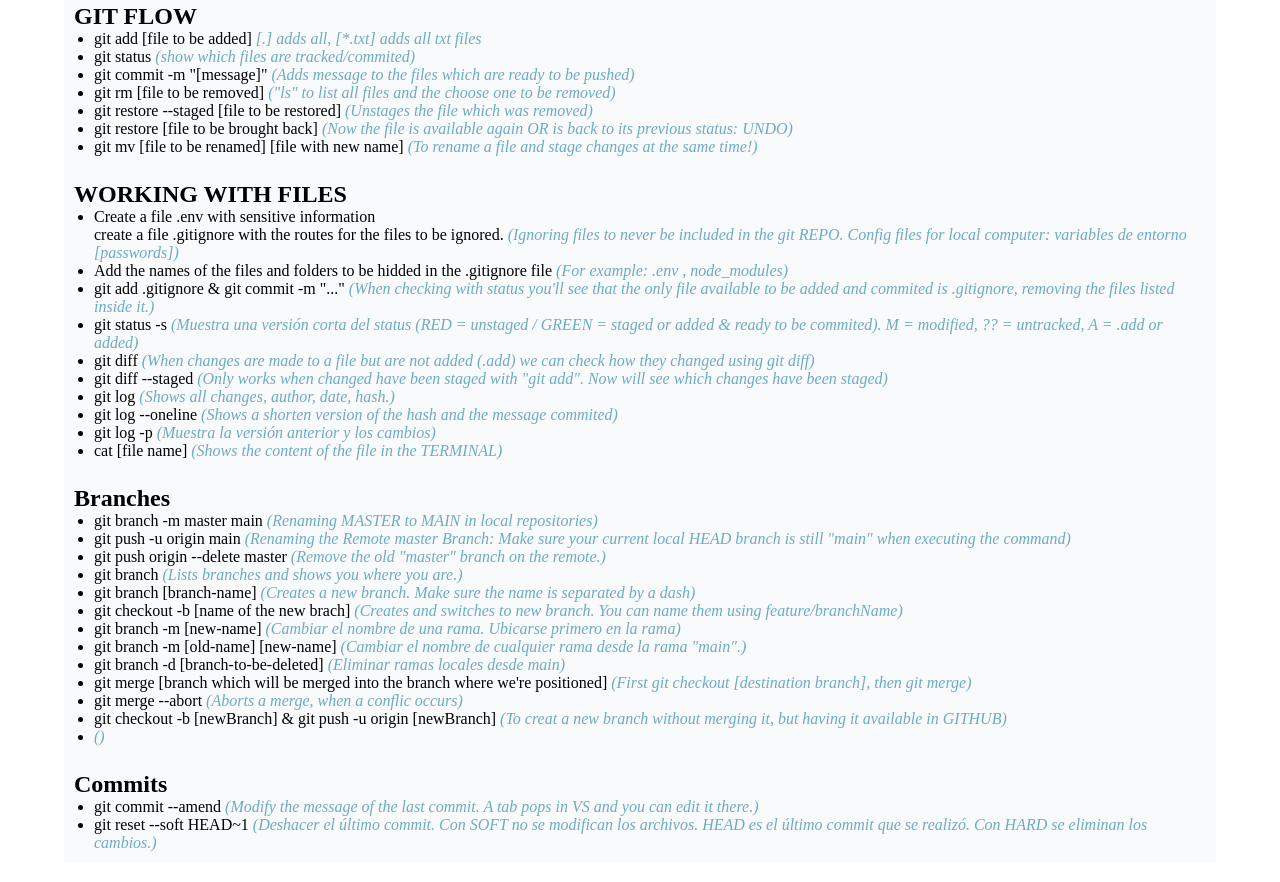
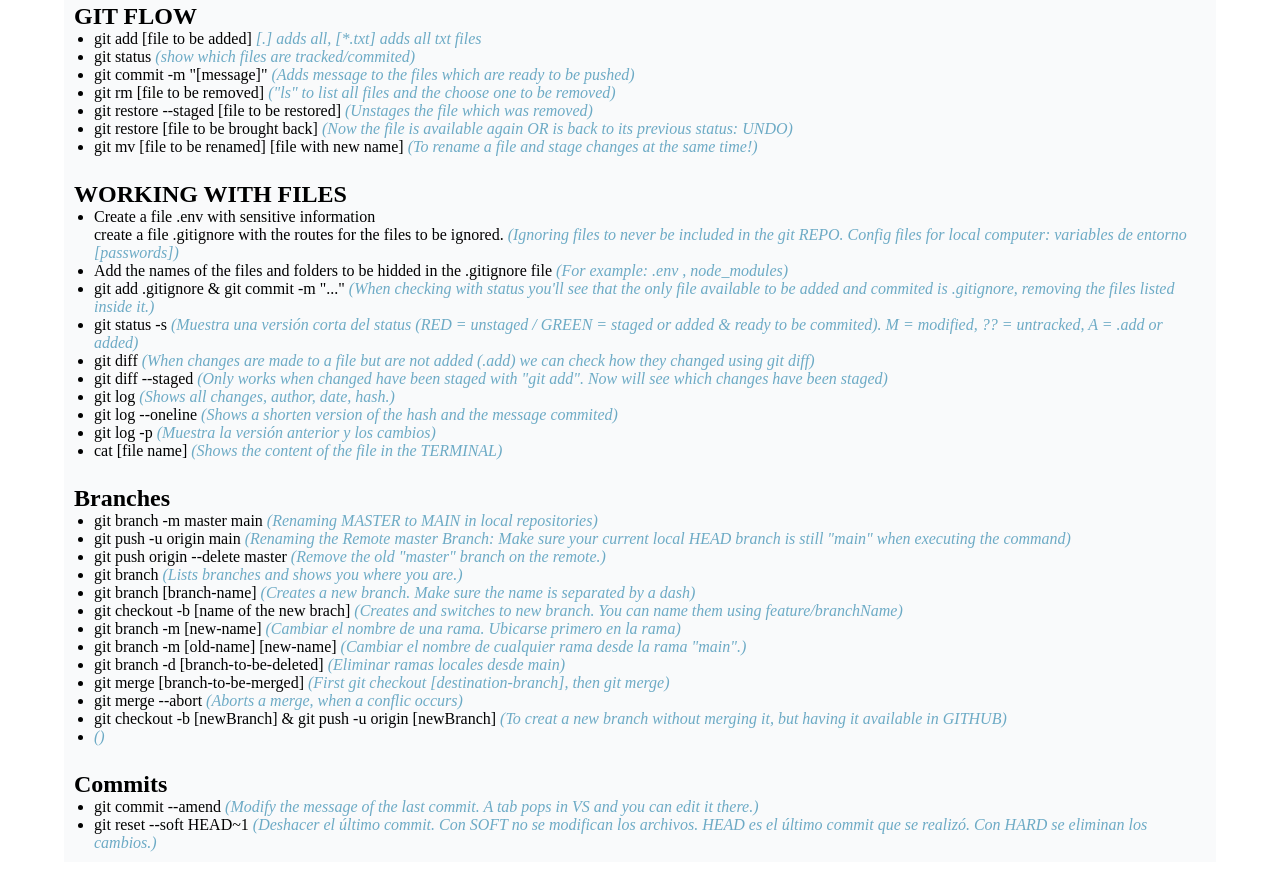
Before and after one commit to ErickRabocse/git_cheat_sheet, a plain HTML site: page index.html in a window 1280 px wide. Shown: the part 569-1451 px from the top of the page. Drawn offline with Linux system fonts and the light colour scheme.

Commit message:
commit last change

```diff
--- a/index.html
+++ b/index.html
@@ -215,9 +215,8 @@
           <em>(Eliminar ramas locales desde main)</em>
         </li>
         <li>
-          git merge [branch which will be merged into the branch where we're
-          positioned]
-          <em>(First git checkout [destination branch], then git merge)</em>
+          git merge [branch-to-be-merged]
+          <em>(First git checkout [destination-branch], then git merge)</em>
         </li>
         <li>
           git merge --abort <em>(Aborts a merge, when a conflic occurs)</em>
```
